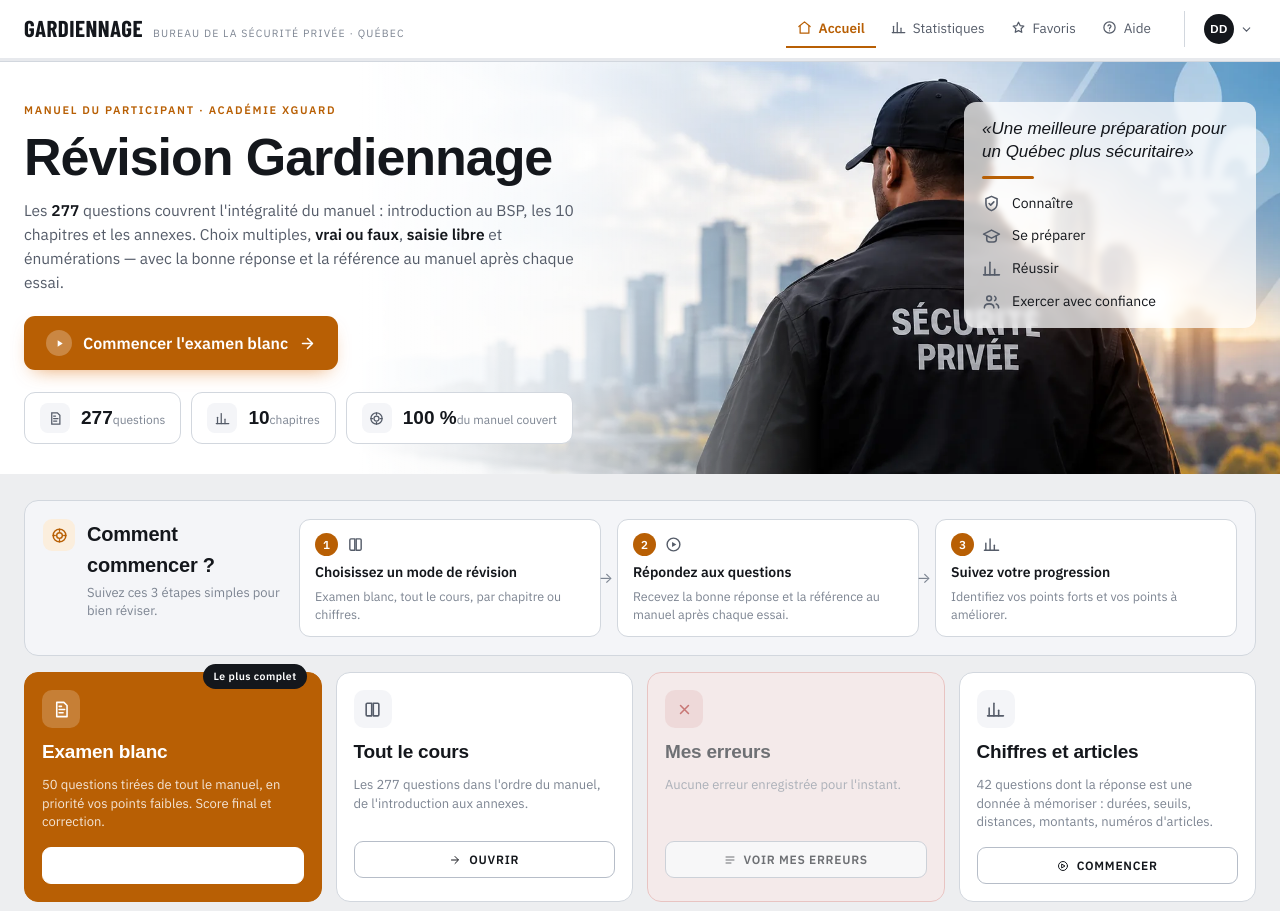
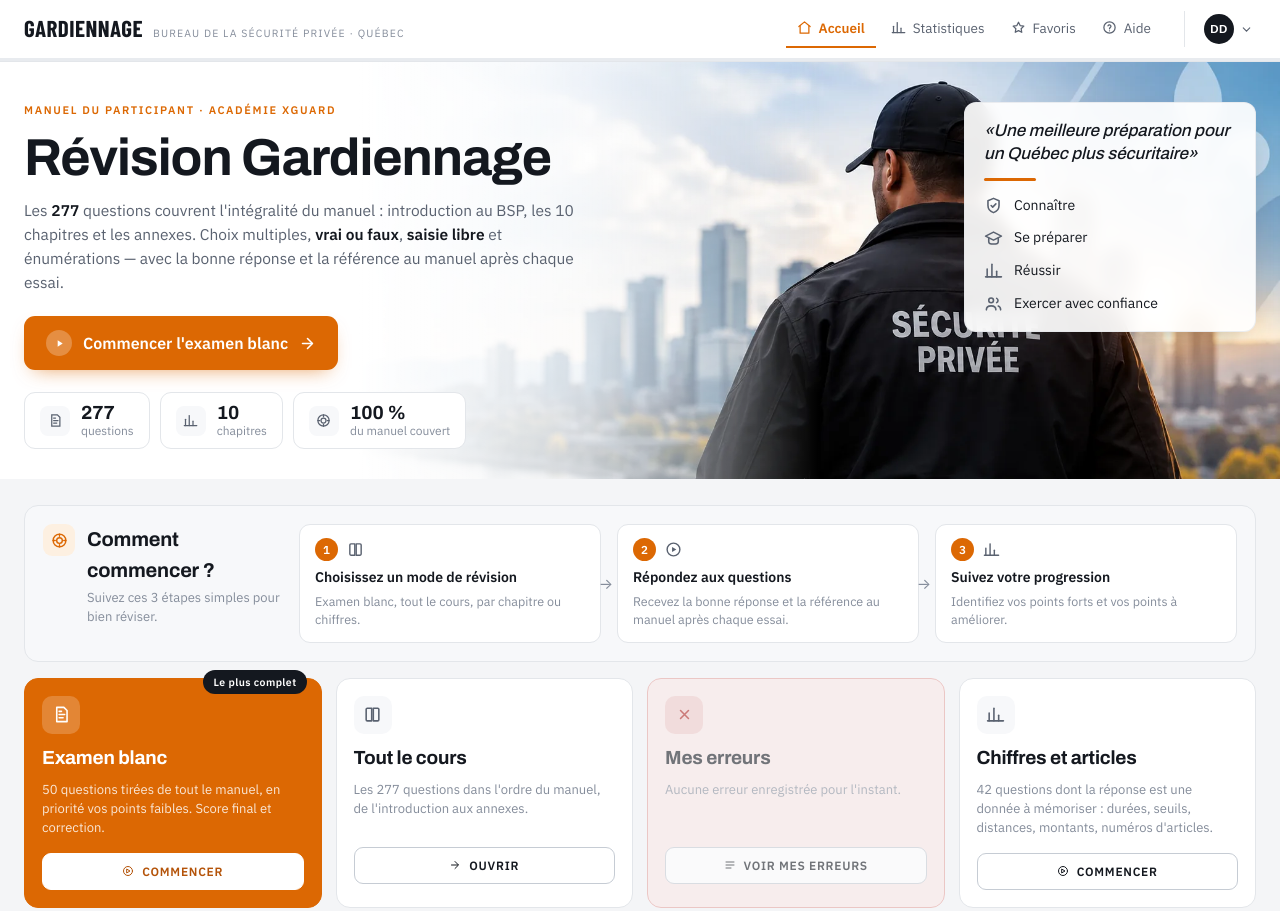
Before and after one commit to Afr0t/quiz-gardiennage, a plain HTML site: page index.html in a window 1280 px wide. Shown: the top 911 px of the page. Drawn offline with nearby package versions, Linux system fonts and the light colour scheme.

Commit message:
Corrige la palette, la police d'affichage et trois grilles
- Archivo et la palette de la maquette avaient disparu lors d'une
  reprise du fichier : sans --accent-deep, le bouton de la carte
  « Examen blanc » s'affichait en blanc sur blanc.
- La ligne de chapitre comptait sept cellules pour six colonnes de
  grille : « Ouvrir » passait à la ligne.
- Les tuiles de chiffres empilent le nombre et son libellé.
- Le bloc de promesse est plus opaque pour rester lisible par-dessus
  la photo.

Co-Authored-By: Claude Opus 5 <noreply@anthropic.com>

```diff
--- a/index.html
+++ b/index.html
@@ -14,13 +14,13 @@
 <title>Révision Gardiennage BSP</title>
 <link rel="preconnect" href="https://fonts.googleapis.com">
 <link rel="preconnect" href="https://fonts.gstatic.com" crossorigin>
-<link rel="stylesheet" href="https://fonts.googleapis.com/css2?family=Barlow+Condensed:wght@500;600;700&family=IBM+Plex+Mono:wght@500;600&family=IBM+Plex+Sans:ital,wght@0,400;0,500;0,600;1,400&display=swap">
+<link rel="stylesheet" href="https://fonts.googleapis.com/css2?family=Archivo:wght@500;600;700&family=Barlow+Condensed:wght@500;600;700&family=IBM+Plex+Mono:wght@500;600&family=IBM+Plex+Sans:ital,wght@0,400;0,500;0,600;1,400&display=swap">
 <style>
   :root{
-    --bg:#EDEEF0; --surface:#FFFFFF; --surface-2:#F4F5F8; --surface-3:#E7E9ED;
-    --ink:#14171C; --ink-2:#555C69; --ink-3:#7D8592;
-    --line:#D2D7DE; --line-strong:#B6BDC8;
-    --accent:#B85F04; --accent-soft:#FBEEDD; --accent-ink:#FFFFFF;
+    --bg:#F4F5F7; --surface:#FFFFFF; --surface-2:#F7F8FA; --surface-3:#E8EBEF;
+    --ink:#14181F; --ink-2:#5A6270; --ink-3:#858D9B;
+    --line:#E3E6EA; --line-strong:#C6CCD4;
+    --accent:#DC6803; --accent-deep:#B45309; --accent-soft:#FDF0E1; --accent-ink:#FFFFFF;
     --hero-img:image-set(url("hero-securite-privee.webp") 1x);
     --ok:#0D7361; --ok-bg:#E1F2EE; --ok-line:#8ECFC1;
     --bad:#AE221E; --bad-bg:#FAE8E6; --bad-line:#E6A6A2;
@@ -30,10 +30,10 @@
   }
   @media (prefers-color-scheme: dark){
     :root:not([data-theme="light"]){
-      --bg:#13161B; --surface:#1B1F26; --surface-2:#22272F; --surface-3:#2B313A;
+      --bg:#12151A; --surface:#1A1E25; --surface-2:#21262E; --surface-3:#2A303A;
       --ink:#ECEFF3; --ink-2:#9FA8B5; --ink-3:#7A8492;
-      --line:#2D333D; --line-strong:#3C444F;
-      --accent:#F2A93B; --accent-soft:#33260F; --accent-ink:#14171C;
+      --line:#2B313A; --line-strong:#3A424D;
+      --accent:#F59E42; --accent-deep:#FBBF6E; --accent-soft:#33260F; --accent-ink:#14181F;
       --ok:#57C6B0; --ok-bg:#12302B; --ok-line:#2C6459;
       --bad:#F0837B; --bad-bg:#331B1A; --bad-line:#6B322E;
       --shadow:0 1px 2px rgba(0,0,0,.4), 0 10px 28px -18px rgba(0,0,0,.8);
@@ -41,10 +41,10 @@
     }
   }
   :root[data-theme="dark"]{
-    --bg:#13161B; --surface:#1B1F26; --surface-2:#22272F; --surface-3:#2B313A;
+    --bg:#12151A; --surface:#1A1E25; --surface-2:#21262E; --surface-3:#2A303A;
     --ink:#ECEFF3; --ink-2:#9FA8B5; --ink-3:#7A8492;
-    --line:#2D333D; --line-strong:#3C444F;
-    --accent:#F2A93B; --accent-soft:#33260F; --accent-ink:#14171C;
+    --line:#2B313A; --line-strong:#3A424D;
+    --accent:#F59E42; --accent-deep:#FBBF6E; --accent-soft:#33260F; --accent-ink:#14181F;
     --ok:#57C6B0; --ok-bg:#12302B; --ok-line:#2C6459;
     --bad:#F0837B; --bad-bg:#331B1A; --bad-line:#6B322E;
     --shadow:0 1px 2px rgba(0,0,0,.4), 0 10px 28px -18px rgba(0,0,0,.8);
@@ -161,10 +161,12 @@
   .stat{display:flex; align-items:center; gap:11px; background:var(--surface); border:1px solid var(--line); border-radius:11px; padding:10px 15px}
   .stat .ic{width:30px; height:30px; border-radius:8px; background:var(--surface-2); display:grid; place-items:center; color:var(--ink-2); flex:none}
   .stat .ic svg{width:15px; height:15px}
-  .stat .n{font-family:"Archivo",sans-serif; font-size:19px; font-weight:700; line-height:1.1}
-  .stat .l{font-size:12px; color:var(--ink-3); line-height:1.2}
-
-  .promise{background:color-mix(in srgb, var(--surface) 74%, transparent); backdrop-filter:blur(3px); border-radius:12px; padding:16px 18px; max-width:292px}
+  .stat .n{display:block; font-family:"Archivo",sans-serif; font-size:19px; font-weight:700; line-height:1.1}
+  .stat .l{display:block; font-size:12px; color:var(--ink-3); line-height:1.2}
+
+  .promise{background:color-mix(in srgb, var(--surface) 92%, transparent); backdrop-filter:blur(7px);
+    border:1px solid color-mix(in srgb, var(--line) 70%, transparent); border-radius:12px;
+    padding:17px 19px; max-width:292px; box-shadow:0 12px 30px -18px rgba(20,24,31,.45)}
   @media (max-width:1040px){ .promise{max-width:none; backdrop-filter:none} }
   .promise q{display:block; font-family:"Archivo",sans-serif; font-style:italic; font-size:17px; line-height:1.34; font-weight:500}
   .promise .rule{width:52px; height:3px; background:var(--accent); border-radius:2px; margin:12px 0 14px}
@@ -248,7 +250,7 @@
   .partlbl{break-inside:avoid; font-size:11px; letter-spacing:.1em; text-transform:uppercase; color:var(--ink-3);
     font-weight:600; margin:16px 0 8px}
   .chapcols > .partlbl:first-child{margin-top:0}
-  .chap{break-inside:avoid; display:grid; grid-template-columns:auto minmax(0,1fr) auto auto auto auto;
+  .chap{break-inside:avoid; display:grid; grid-template-columns:auto minmax(0,1fr) auto auto auto auto auto;
     align-items:center; gap:13px; width:100%; text-align:left; font:inherit; color:inherit; cursor:pointer;
     background:var(--surface); border:1px solid var(--line); border-radius:11px; padding:11px 14px; margin-bottom:8px}
   .chap:hover{border-color:var(--accent)}
@@ -264,7 +266,7 @@
     background:var(--bad-bg); border-radius:99px; padding:2px 7px; white-space:nowrap}
   .ring{width:26px; height:26px; flex:none}
   @media (max-width:640px){
-    .chap{grid-template-columns:auto minmax(0,1fr) auto auto; gap:10px}
+    .chap{grid-template-columns:auto minmax(0,1fr) auto auto auto; gap:10px}
     .chap .track, .chap .pct{display:none}
   }
 
```
